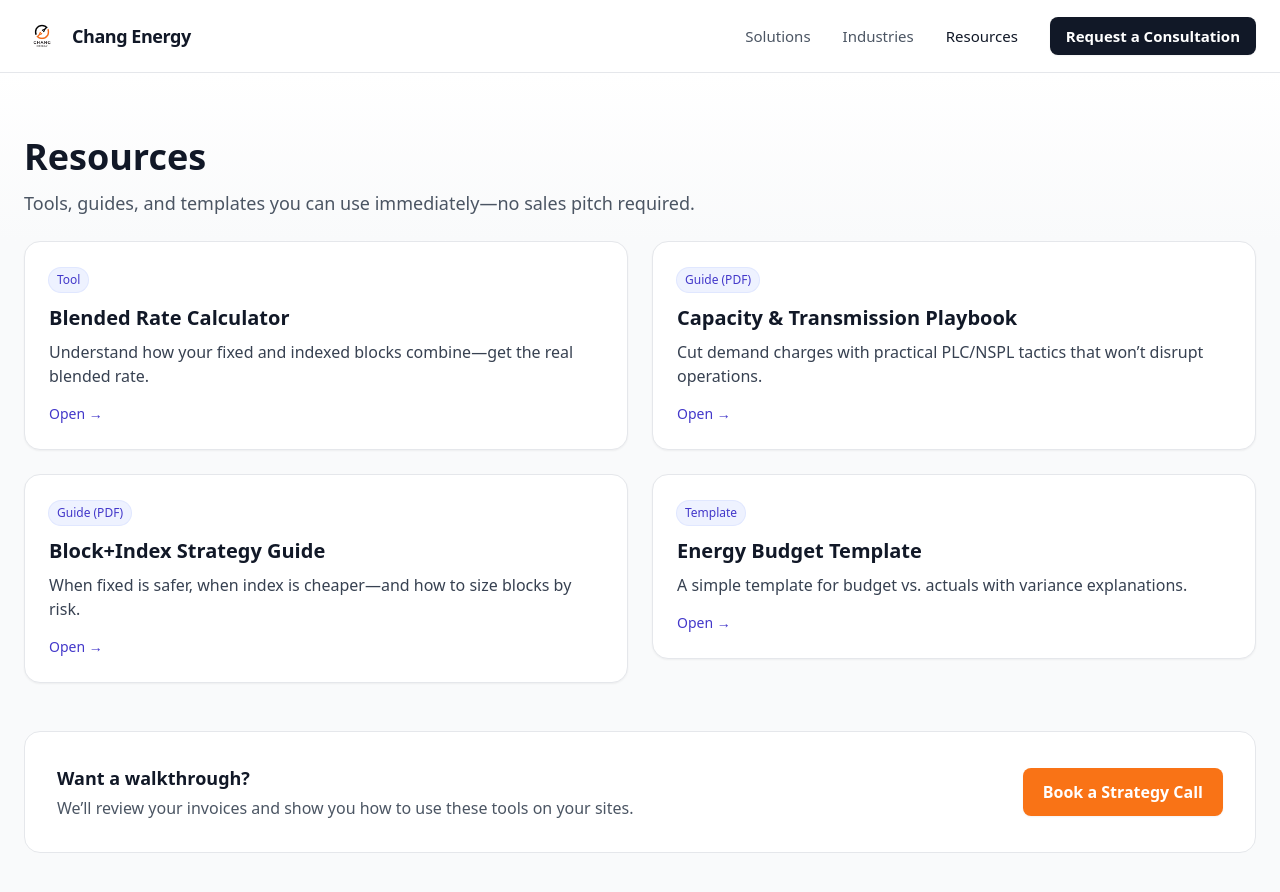
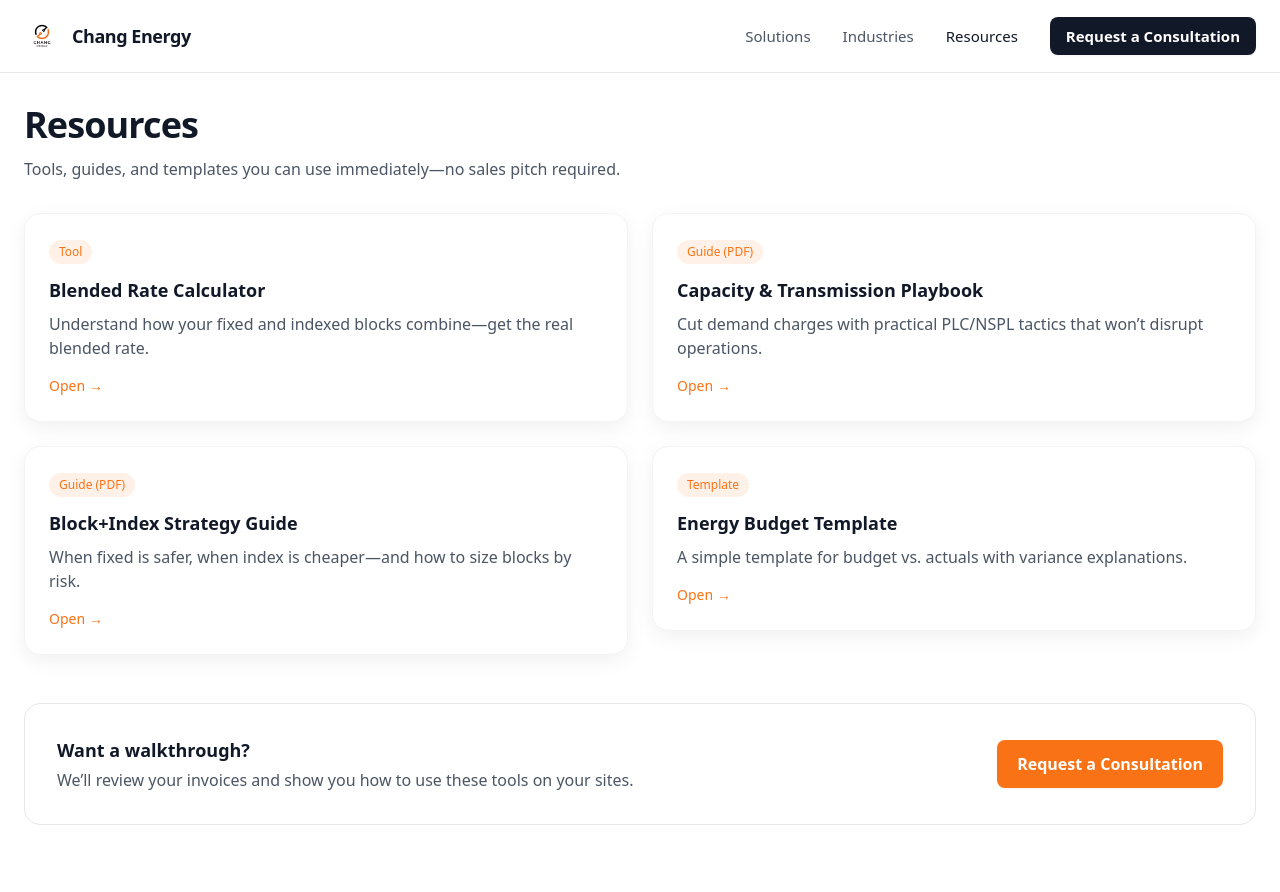
Before and after one commit to Alychang894/chang-energy-site, a Next.js app: page /resources in a window 1280 px wide. Shown: the top 892 px of the page. Built offline with nearby package versions, Linux system fonts and the light colour scheme.

Commit message:
Update page.tsx

```diff
--- a/app/resources/page.tsx
+++ b/app/resources/page.tsx
@@ -5,80 +5,80 @@ import FadeIn from "../../components/FadeIn";
 export const metadata: Metadata = {
   title: "Resources | Chang Energy",
   description:
-    "Operator-friendly guides, calculators, and playbooks for predictable energy budgets.",
+    "Tools, guides, and templates you can use immediately—no sales pitch required.",
 };
 
-const items = [
+type Resource = {
+  tag: "Tool" | "Guide (PDF)" | "Template";
+  title: string;
+  desc: string;
+  href: string;
+};
+
+const items: Resource[] = [
   {
+    tag: "Tool",
     title: "Blended Rate Calculator",
     desc: "Understand how your fixed and indexed blocks combine—get the real blended rate.",
     href: "/resources/blended-rate-calculator",
-    tag: "Tool",
   },
   {
+    tag: "Guide (PDF)",
     title: "Capacity & Transmission Playbook",
     desc: "Cut demand charges with practical PLC/NSPL tactics that won’t disrupt operations.",
-    href: "#",
-    tag: "Guide (PDF)",
+    href: "/resources/capacity-playbook.pdf",
   },
   {
+    tag: "Guide (PDF)",
     title: "Block+Index Strategy Guide",
     desc: "When fixed is safer, when index is cheaper—and how to size blocks by risk.",
-    href: "#",
-    tag: "Guide (PDF)",
+    href: "/resources/block-index-guide.pdf",
   },
   {
+    tag: "Template",
     title: "Energy Budget Template",
     desc: "A simple template for budget vs. actuals with variance explanations.",
-    href: "#",
-    tag: "Template",
+    href: "/resources/energy-budget-template.xlsx",
   },
 ];
 
 export default function ResourcesPage() {
   return (
-    <main className="bg-gray-50 min-h-screen">
-      <div className="relative isolate">
-        <div className="pointer-events-none absolute inset-0 bg-gradient-to-b from-white to-gray-50" />
-        <div className="relative mx-auto max-w-7xl px-6 pt-16 pb-6">
-          <FadeIn>
-            <h1 className="text-4xl font-bold text-gray-900">Resources</h1>
-            <p className="mt-3 max-w-3xl text-lg text-gray-600">
-              Tools, guides, and templates you can use immediately—no sales pitch required.
-            </p>
-          </FadeIn>
-        </div>
-      </div>
+    <main className="px-6 pb-24 pt-8">
+      <div className="mx-auto max-w-7xl">
+        <FadeIn>
+          <h1 className="text-4xl font-bold tracking-tight text-gray-900">Resources</h1>
+          <p className="mt-3 max-w-3xl text-gray-600">
+            Tools, guides, and templates you can use immediately—no sales pitch required.
+          </p>
+        </FadeIn>
 
-      <div className="mx-auto max-w-7xl px-6 pb-20">
-        <div className="grid gap-6 md:grid-cols-2">
-          {items.map((x, i) => (
-            <FadeIn key={x.title} delay={i * 75}>
-              <a
-                href={x.href}
-                className="block rounded-2xl border bg-white p-6 shadow-sm transition hover:shadow-md"
-              >
-                <div className="text-xs font-medium text-indigo-700 rounded-full bg-indigo-50 inline-block px-2 py-1 ring-1 ring-indigo-100">
-                  {x.tag}
-                </div>
-                <h2 className="mt-3 text-xl font-semibold text-gray-900">{x.title}</h2>
-                <p className="mt-2 text-gray-700">{x.desc}</p>
-                <span className="mt-4 inline-block text-sm text-indigo-700">Open →</span>
+        <div className="mt-8 grid gap-6 md:grid-cols-2">
+          {items.map((r, i) => (
+            <FadeIn key={r.title} delay={i * 80}>
+              <a href={r.href} className="card block p-6 hover:shadow-lg transition-shadow">
+                <span className="badge-brand">{r.tag}</span>
+                <h2 className="mt-3 text-lg font-semibold text-gray-900">{r.title}</h2>
+                <p className="mt-2 text-gray-600">{r.desc}</p>
+                <span className="mt-4 inline-flex items-center gap-1 text-sm link-brand">
+                  Open <span aria-hidden>→</span>
+                </span>
               </a>
             </FadeIn>
           ))}
         </div>
 
-        <FadeIn delay={350}>
-          <section className="mt-12 rounded-2xl border bg-white p-8 flex flex-col md:flex-row items-start md:items-center justify-between gap-4">
+        {/* helper CTA */}
+        <FadeIn delay={400}>
+          <div className="mt-12 rounded-2xl border bg-white p-8 flex items-center justify-between gap-6">
             <div>
-              <h3 className="text-lg font-semibold text-gray-900">Want a walkthrough?</h3>
+              <h3 className="text-lg font-semibold">Want a walkthrough?</h3>
               <p className="mt-1 text-gray-600">
                 We’ll review your invoices and show you how to use these tools on your sites.
               </p>
             </div>
-            <a className="btn btn-primary" href="/contact">Book a Strategy Call</a>
-          </section>
+            <a href="/contact" className="btn btn-primary px-4 py-2">Request a Consultation</a>
+          </div>
         </FadeIn>
       </div>
     </main>
```
